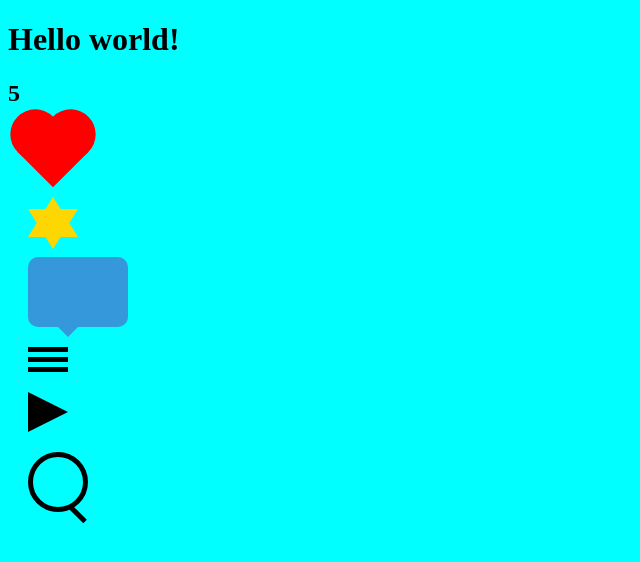
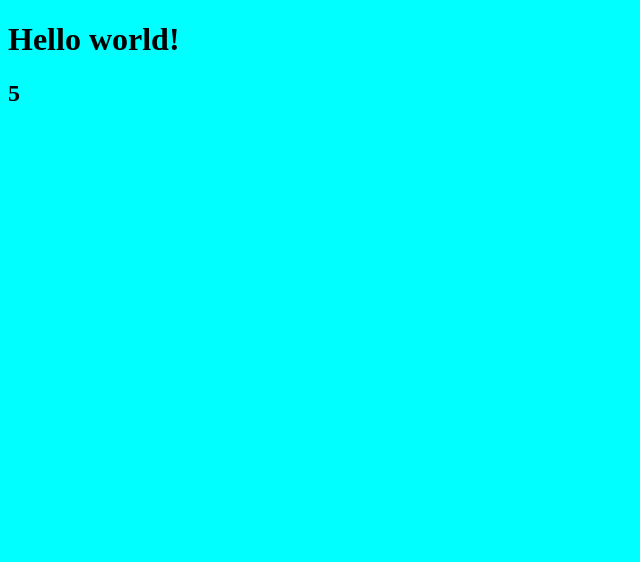
Before and after one commit to Moulithar/basics-html-css, a plain HTML site: page index.html in a window 1280 px wide. Shown: the whole page, without its empty margins (0-640 px from the left). Drawn offline with Linux system fonts and the light colour scheme.

Commit message:
removed icons

```diff
--- a/index.html
+++ b/index.html
@@ -9,21 +9,7 @@
   <body>
     <h1>Hello world!</h1>
     <h2 id="count-el">0</h2>
-    <div class="icon heart"></div>
 
-    <div class="icon star"></div>
-
-    <div class="icon chat-bubble"></div>
-
-    <div class="icon hamburger">
-      <div></div>
-      <div></div>
-      <div></div>
-    </div>
-
-    <div class="icon play-button"></div>
-
-    <div class="icon search"></div>
   </body>
   <script src="./script.js"></script>
 </html>
```
